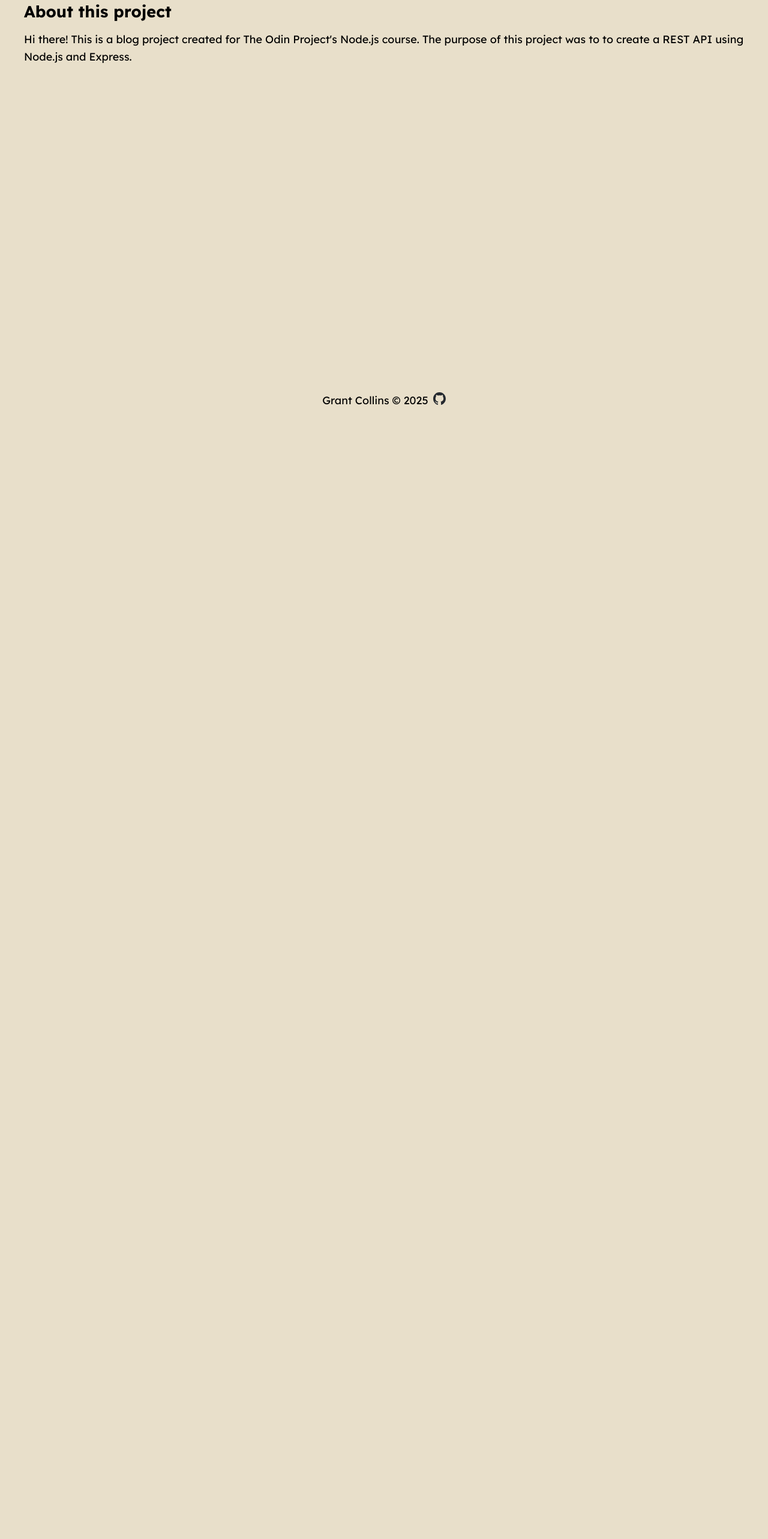
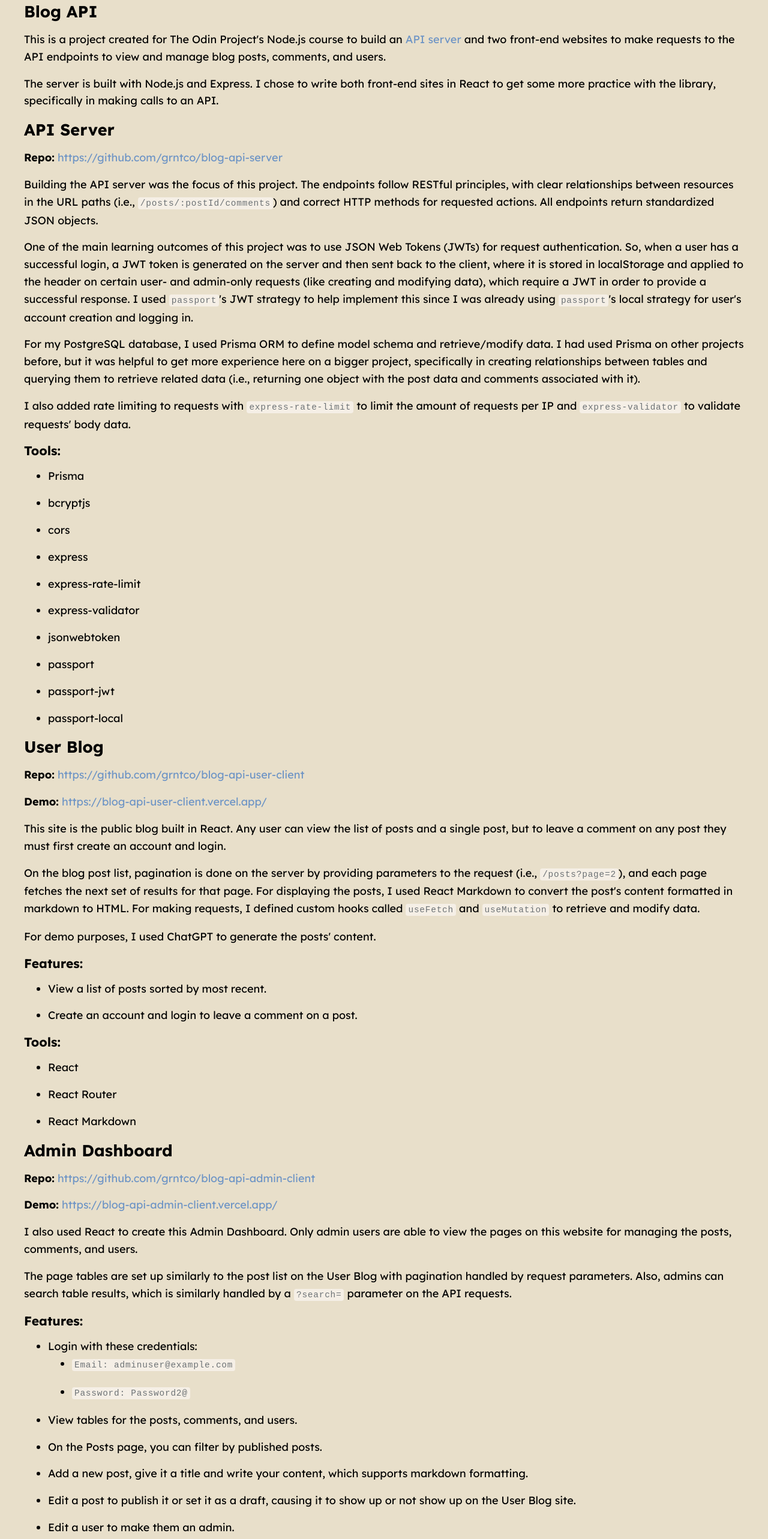
Before and after one commit to grntco/blog-api-admin-client, a React (Vite) app: page /about in a window 1280 px wide. Shown: the part 120-2686 px from the top of the page at 60% size. Before the commit the page ends 800 px from the top, so only its background shows below. Built offline with nearby package versions, Linux system fonts and the light colour scheme.

Commit message:
update home, about, readme

```diff
--- a/src/pages/About.jsx
+++ b/src/pages/About.jsx
@@ -2,12 +2,169 @@ const About = () => {
   return (
     <section>
       <div className="content">
-        <h1>About this project</h1>
+        <h1 id="blog-api">Blog API</h1>
         <p>
-          Hi there! This is a blog project created for The Odin Project's
-          Node.js course. The purpose of this project was to to create a REST
-          API using Node.js and Express.
+          This is a project created for The Odin Project&#39;s Node.js course to
+          build an{" "}
+          <a href="https://www.theodinproject.com/lessons/node-path-nodejs-blog-api">
+            API server
+          </a>{" "}
+          and two front-end websites to make requests to the API endpoints to
+          view and manage blog posts, comments, and users.{" "}
         </p>
+        <p>
+          The server is built with Node.js and Express. I chose to write both
+          front-end sites in React to get some more practice with the library,
+          specifically in making calls to an API.
+        </p>
+        <h2 id="api-server">API Server</h2>
+        <p>
+          <strong>Repo:</strong>{" "}
+          <a href="https://github.com/grntco/blog-api-server">
+            https://github.com/grntco/blog-api-server
+          </a>
+        </p>
+        <p>
+          Building the API server was the focus of this project. The endpoints
+          follow RESTful principles, with clear relationships between resources
+          in the URL paths (i.e., <code>/posts/:postId/comments</code>) and
+          correct HTTP methods for requested actions. All endpoints return
+          standardized JSON objects.
+        </p>
+        <p>
+          One of the main learning outcomes of this project was to use JSON Web
+          Tokens (JWTs) for request authentication. So, when a user has a
+          successful login, a JWT token is generated on the server and then sent
+          back to the client, where it is stored in localStorage and applied to
+          the header on certain user- and admin-only requests (like creating and
+          modifying data), which require a JWT in order to provide a successful
+          response. I used <code>passport</code>&#39;s JWT strategy to help
+          implement this since I was already using <code>passport</code>&#39;s
+          local strategy for user&#39;s account creation and logging in.
+        </p>
+        <p>
+          For my PostgreSQL database, I used Prisma ORM to define model schema
+          and retrieve/modify data. I had used Prisma on other projects before,
+          but it was helpful to get more experience here on a bigger project,
+          specifically in creating relationships between tables and querying
+          them to retrieve related data (i.e., returning one object with the
+          post data and comments associated with it).
+        </p>
+        <p>
+          I also added rate limiting to requests with{" "}
+          <code>express-rate-limit</code> to limit the amount of requests per IP
+          and <code>express-validator</code> to validate requests&#39; body
+          data.
+        </p>
+        <h3 id="tools-">Tools:</h3>
+        <ul>
+          <li>Prisma</li>
+          <li>bcryptjs</li>
+          <li>cors</li>
+          <li>express</li>
+          <li>express-rate-limit</li>
+          <li>express-validator</li>
+          <li>jsonwebtoken</li>
+          <li>passport</li>
+          <li>passport-jwt</li>
+          <li>passport-local</li>
+        </ul>
+        <h2 id="user-blog">User Blog</h2>
+        <p>
+          <strong>Repo:</strong>{" "}
+          <a href="https://github.com/grntco/blog-api-user-client">
+            https://github.com/grntco/blog-api-user-client
+          </a>
+        </p>
+        <p>
+          <strong>Demo:</strong>{" "}
+          <a href="https://blog-api-user-client.vercel.app/">
+            https://blog-api-user-client.vercel.app/
+          </a>
+        </p>
+        <p>
+          This site is the public blog built in React. Any user can view the
+          list of posts and a single post, but to leave a comment on any post
+          they must first create an account and login.{" "}
+        </p>
+        <p>
+          On the blog post list, pagination is done on the server by providing
+          parameters to the request (i.e., <code>/posts?page=2</code>), and each
+          page fetches the next set of results for that page. For displaying the
+          posts, I used React Markdown to convert the post&#39;s content
+          formatted in markdown to HTML. For making requests, I defined custom
+          hooks called <code>useFetch</code> and <code>useMutation</code> to
+          retrieve and modify data.
+        </p>
+        <p>
+          For demo purposes, I used ChatGPT to generate the posts&#39; content.
+        </p>
+        <h3 id="features-">Features:</h3>
+        <ul>
+          <li>View a list of posts sorted by most recent. </li>
+          <li>Create an account and login to leave a comment on a post.</li>
+        </ul>
+        <h3 id="tools-">Tools:</h3>
+        <ul>
+          <li>React</li>
+          <li>React Router</li>
+          <li>React Markdown</li>
+        </ul>
+        <h2 id="admin-dashboard">Admin Dashboard</h2>
+        <p>
+          <strong>Repo:</strong>{" "}
+          <a href="https://github.com/grntco/blog-api-admin-client">
+            https://github.com/grntco/blog-api-admin-client
+          </a>
+        </p>
+        <p>
+          <strong>Demo:</strong>{" "}
+          <a href="https://blog-api-admin-client.vercel.app/">
+            https://blog-api-admin-client.vercel.app/
+          </a>
+        </p>
+        <p>
+          I also used React to create this Admin Dashboard. Only admin users are
+          able to view the pages on this website for managing the posts,
+          comments, and users.{" "}
+        </p>
+        <p>
+          The page tables are set up similarly to the post list on the User Blog
+          with pagination handled by request parameters. Also, admins can search
+          table results, which is similarly handled by a <code>?search=</code>{" "}
+          parameter on the API requests.{" "}
+        </p>
+        <h3 id="features-">Features:</h3>
+        <ul>
+          <li>
+            Login with these credentials:{" "}
+            <ul>
+              <li>
+                <code>Email: adminuser@example.com</code>
+              </li>
+              <li>
+                <code>Password: Password2@</code>
+              </li>
+            </ul>
+          </li>
+          <li>View tables for the posts, comments, and users.</li>
+          <li>On the Posts page, you can filter by published posts.</li>
+          <li>
+            Add a new post, give it a title and write your content, which
+            supports markdown formatting.
+          </li>
+          <li>
+            Edit a post to publish it or set it as a draft, causing it to show
+            up or not show up on the User Blog site.
+          </li>
+          <li>Edit a user to make them an admin.</li>
+          <li>Delete comments.</li>
+        </ul>
+        <h3 id="tools-">Tools:</h3>
+        <ul>
+          <li>React</li>
+          <li>React Router</li>
+        </ul>
       </div>
     </section>
   );
--- a/src/pages/Home.jsx
+++ b/src/pages/Home.jsx
@@ -2,24 +2,26 @@ import { Link } from "react-router";
 import Alert from "../components/Alert/Alert";
 
 const Home = () => {
+  const USER_BLOG_URL = import.meta.env.VITE_ADMIN_BLOG_URL;
+
   return (
     <section>
       <Alert />
       <div className="content">
-        <h1>Welcome to the blog!</h1>
+        <h1>Welcome to the Admin Dashboard!</h1>
         <p>
-          Hi there! This is a blog project created for The Odin Project's
-          Node.js course. The purpose of this project was to to create a REST
-          API using Node.js and Express.
+          This is a project created for The Odin Project&#39;s Node.js course to
+          build an{" "}
+          <a href="https://www.theodinproject.com/lessons/node-path-nodejs-blog-api">
+            API server
+          </a>{" "}
+          and two front-end websites (this one and a public{" "}
+          <a href={USER_BLOG_URL}>User Blog</a>) to make requests to the API
+          endpoints to view and manage blog posts, comments, and users.
         </p>
         <p>
-          While users of this blog are free to view posts and comments, they
-          must create an account to post a comment (an action that calls an API
-          endpoint that is restricted only to members of this blog).
-        </p>
-        <p>
-          The same API is used by a different website for the admin dashboard.
-          There, the admin (me) can create posts and manage users and comments.
+          The server is built with Node.js and Express, and both front-end sites
+          in React.
         </p>
         <p>
           To learn more about the whole project and how it is built, visit the{" "}
```
Also changed, not shown: 1 other file (tests, documents, lock files or other folders).
